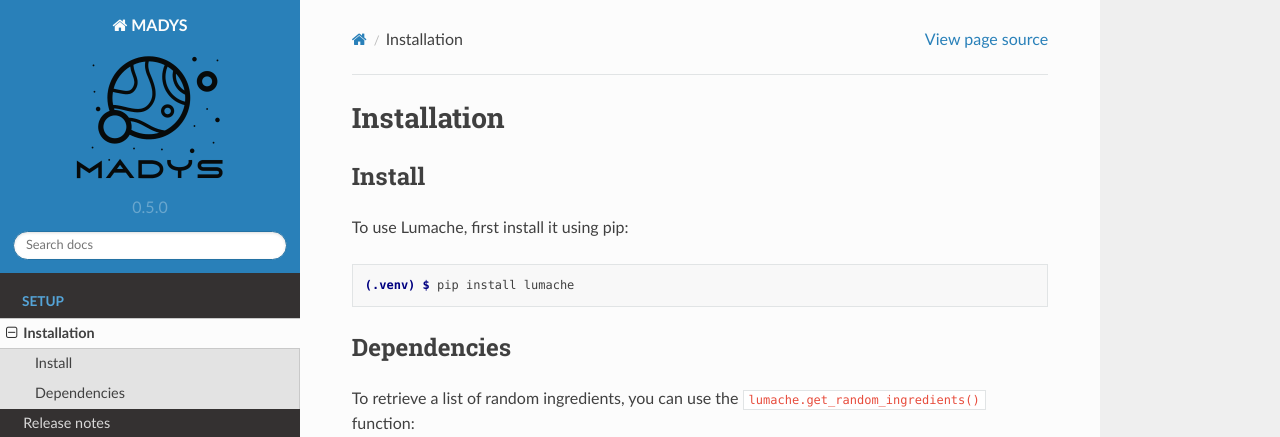
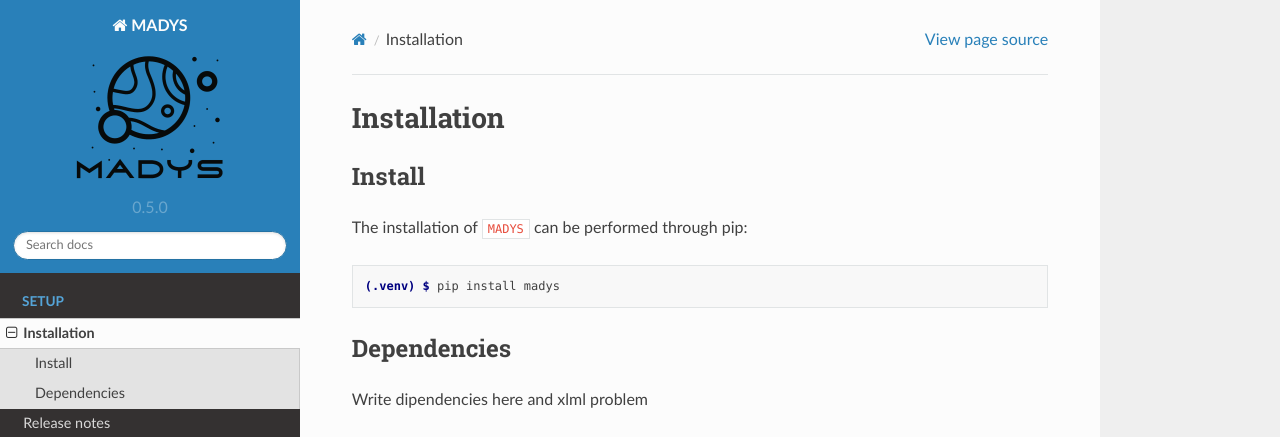
Before and after one commit to vsquicciarini/madys, a Sphinx documentation site: the page built from docs/source/installation.rst, in a window 1280 px wide and 1145 px high. Shown: the top 437 px of the window. Built offline with Sphinx 7.4.7 and the Read the Docs theme 2.0.0, drawn with Linux system fonts in a browser that asks for light colours; some of the changed text lies outside the part shown.

Commit message:
Update installation.rst

```diff
--- a/docs/source/installation.rst
+++ b/docs/source/installation.rst
@@ -6,17 +6,19 @@ Installation
 Install
 ------------
 
-To use Lumache, first install it using pip:
+The installation of ``MADYS`` can be performed through pip:
 
 .. code-block:: console
 
-   (.venv) $ pip install lumache
+   (.venv) $ pip install madys
 
 Dependencies
 ----------------
 
+Write dipendencies here and xlml problem
+
 To retrieve a list of random ingredients,
-you can use the ``lumache.get_random_ingredients()`` function:
+you can use the :py:func:`lumache.get_random_ingredients` ``lumache.get_random_ingredients()`` function:
 
 .. autofunction:: lumache.get_random_ingredients
 
```
